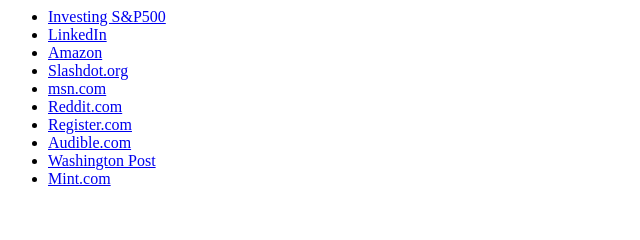
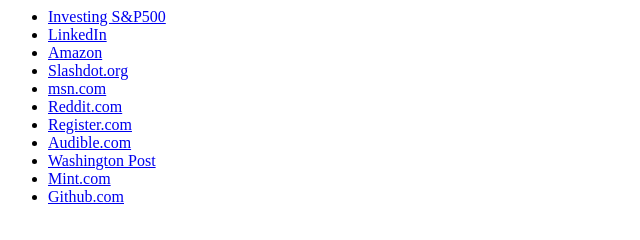
Before and after one commit to HunterHudson/default_web, a plain HTML site: page hunterhudson.com/public_html/s.html in a window 1280 px wide. Shown: the full height of the page, 0-640 px from the left. Drawn offline with Linux system fonts and the light colour scheme.

Commit message:
github.com

```diff
--- a/hunterhudson.com/public_html/s.html
+++ b/hunterhudson.com/public_html/s.html
@@ -13,6 +13,7 @@
 			<li><a href="https://www.audible.com/">Audible.com</a></li>
 			<li><a href="https://www.washingtonpost.com/">Washington Post</a></li>
 			<li><a href="https://www.mint.com/">Mint.com</a></li>
+			<li><a href="https://www.github.com/">Github.com</a></li>
 		</ul>
 	</body>
 </html>
```
